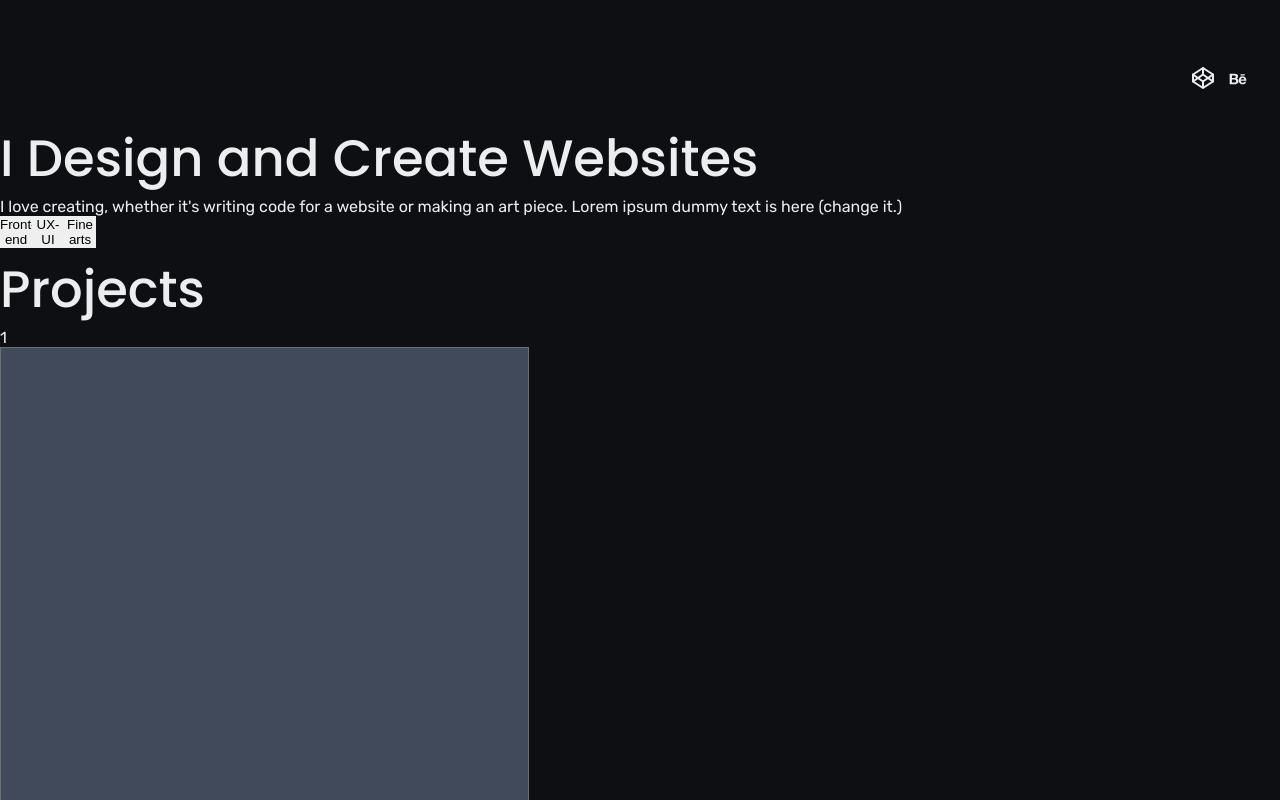
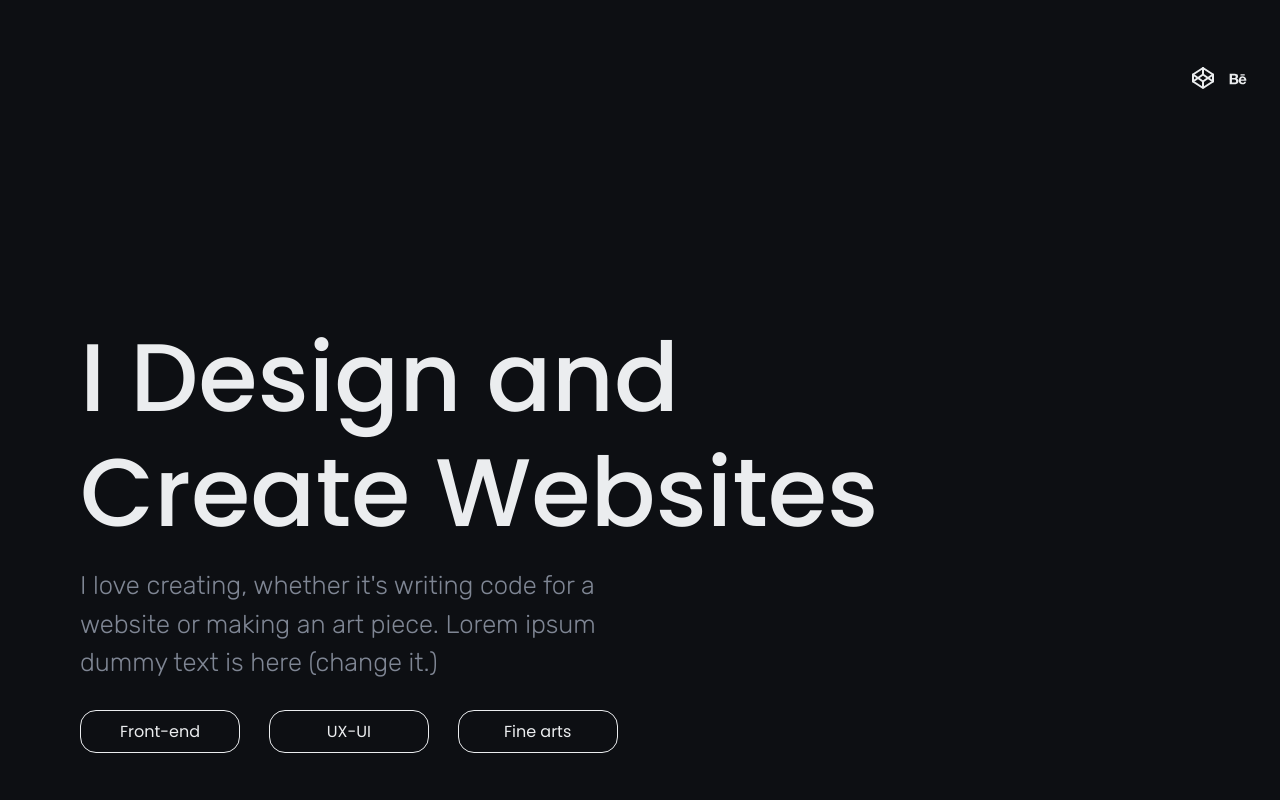
Before and after one commit to fru2/portfolio-website, a React (Create React App) app: page / in a window 1280 px wide. Shown: the part 680-1480 px from the top of the page. Built offline with nearby package versions, Linux system fonts and the light colour scheme.

Commit message:
Section (what) style update

```diff
--- a/public/index.html
+++ b/public/index.html
@@ -26,7 +26,7 @@
   <link rel="preconnect" href="https://fonts.googleapis.com">
   <link rel="preconnect" href="https://fonts.gstatic.com" crossorigin>
   <link
-    href="https://fonts.googleapis.com/css2?family=Bebas+Neue&family=Poppins:wght@200;300;400;500;600&family=Rubik&display=swap"
+    href="https://fonts.googleapis.com/css2?family=Poppins:wght@200;300;400;500;600&family=Rubik:wght@300;400&display=swap"
     rel="stylesheet">
 
   <title>React Template</title>
--- a/src/components/common/ButtonToggle.jsx
+++ b/src/components/common/ButtonToggle.jsx
@@ -2,7 +2,7 @@ import React from 'react';
 
 export default function ButtonToggle(props) {
   return (
-    <button>
+    <button className='toggle-btn'>
       {props.text}
     </button>
   );
--- a/src/pages/HomePage.jsx
+++ b/src/pages/HomePage.jsx
@@ -14,6 +14,7 @@ export default function HomePage() {
     <main>
       <NavBar />
 
+
       <header>
         <div className="hero-image"></div>
 
@@ -29,9 +30,10 @@ export default function HomePage() {
 
       </header>
 
-      <section>
-        <h1>I Design and Create Websites</h1>
-        <p>I love creating, whether it's writing code for a website or making an art piece. Lorem ipsum dummy text is here (change it.)</p>
+      <section className='what-section container'>
+        <h1 className='heading-txt'>I Design and Create Websites</h1>
+        {/* <h1 className='heading-txt'></h1> */}
+        <p className='body-txt'>I love creating, whether it's writing code for a website or making an art piece. Lorem ipsum dummy text is here (change it.)</p>
         <div>
           <ButtonToggle text="Front-end" />
           <ButtonToggle text="UX-UI" />
--- a/src/styles/layouts/_index.scss
+++ b/src/styles/layouts/_index.scss
@@ -1,3 +1,4 @@
 @forward './navbar';
 @forward './header';
-@forward 'navbar-extended';
+@forward './navbar-extended';
+@forward './section-what';
--- /dev/null
+++ b/src/styles/layouts/_section-what.scss
@@ -0,0 +1,12 @@
+.what-section {
+
+  margin-top: 120px;
+
+  div {
+    margin-top: 1.8rem;
+  }
+
+  div Button {
+    margin-right: 1.8rem;
+  }
+}
--- a/src/styles/main.scss
+++ b/src/styles/main.scss
@@ -26,3 +26,9 @@ body {
 code {
   font-family: source-code-pro, Menlo, Monaco, Consolas, 'Courier New', monospace;
 }
+
+
+.container {
+  padding: 80px;
+  box-sizing: border-box;
+}
--- a/src/styles/modules/_button.scss
+++ b/src/styles/modules/_button.scss
@@ -1,6 +1,18 @@
-button {
-  border: none;
-  height: 2rem;
-  width: 2rem;
+@use '../constants';
+
+.toggle-btn {
+  min-width: 10rem;
   cursor: pointer;
+  color: constants.$white;
+  font-family: 'Poppins', sans-serif;
+  font-size: 1.0rem;
+  padding: 0.5rem;
+  background: none;
+  border: 1px constants.$white solid;
+  border-radius: 16px;
 }
+
+.toggle-btn-active {
+  background: constants.$white;
+  color: constants.$black;
+}
--- a/src/styles/modules/_typography.scss
+++ b/src/styles/modules/_typography.scss
@@ -23,12 +23,16 @@ p {
 .heading-txt {
   font-size: 6rem;
   font-weight: 500;
-  color: constants.$white;
+  max-width: 80%;
+  line-height: 1.2;
 }
 
 .body-txt {
+  margin-top: 16px;
+  font-family: 'Rubik', sans-serif;
   font-size: 1.6rem;
-  line-height: 1.4;
+  line-height: 1.5;
   font-weight: 300;
   color: constants.$dull-white;
+  max-width: 50%;
 }
```
